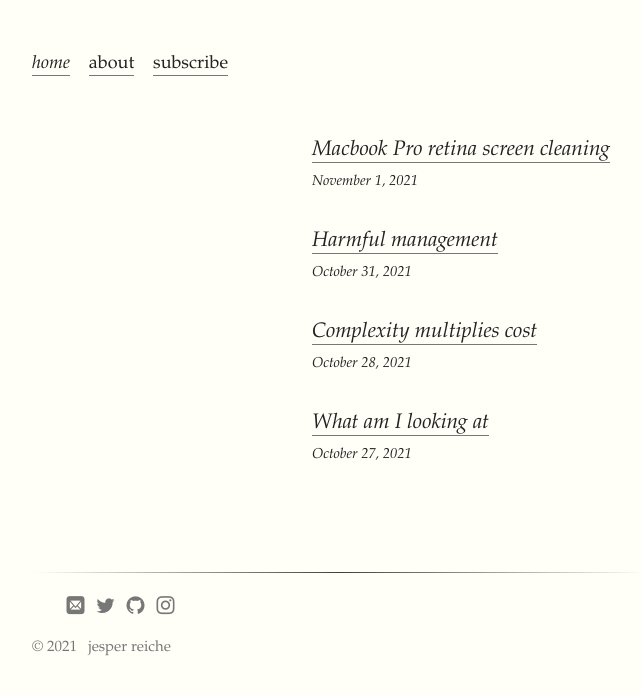
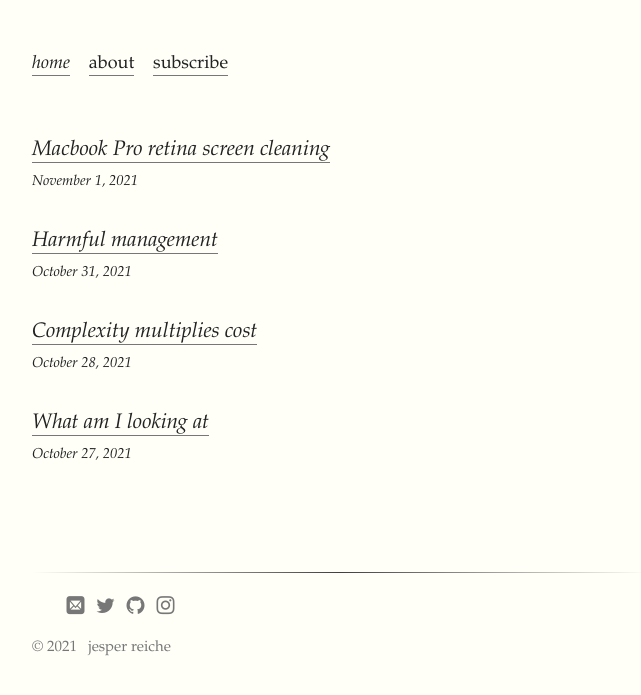
Before and after one commit to jmreiche/jmreiche.github.io, a Jekyll site: the page built from index.html, in a window 1280 px wide. Shown: the top 695 px of the page, without its empty margins (128-769 px from the left). Built offline with Jekyll 4.4.1, drawn with Linux system fonts in a browser that asks for light colours; some web fonts are replaced.

Commit message:
Final changes - hopefully

```diff
--- a/css/tufte.scss
+++ b/css/tufte.scss
@@ -363,7 +363,7 @@ ol {
 ul.content-listing {
   width: 45%;
   -webkit-padding-start: 0%;
-  margin-left: 0 px;
+  margin-left: 0;
 }
 
 //li { padding: 0.5em 0; } //vertical padding on list items screws up vertical rhythym
```
